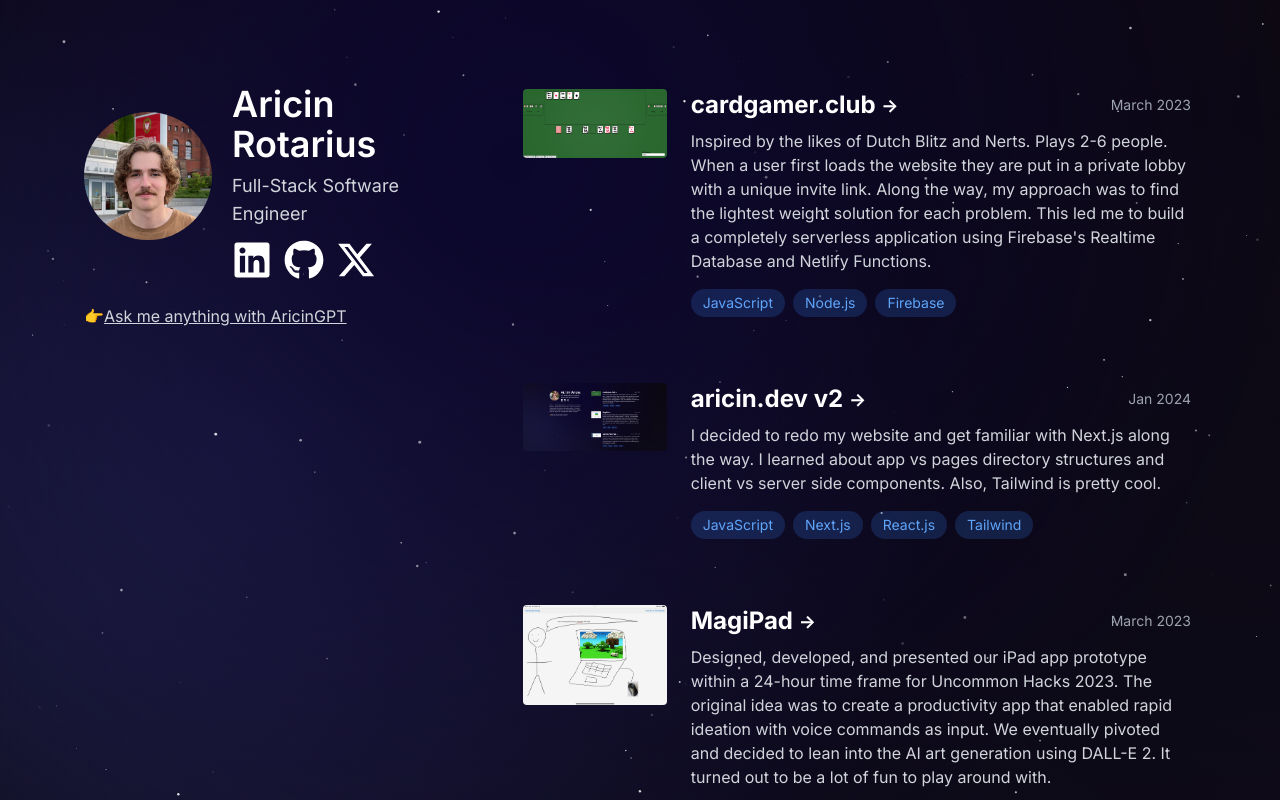
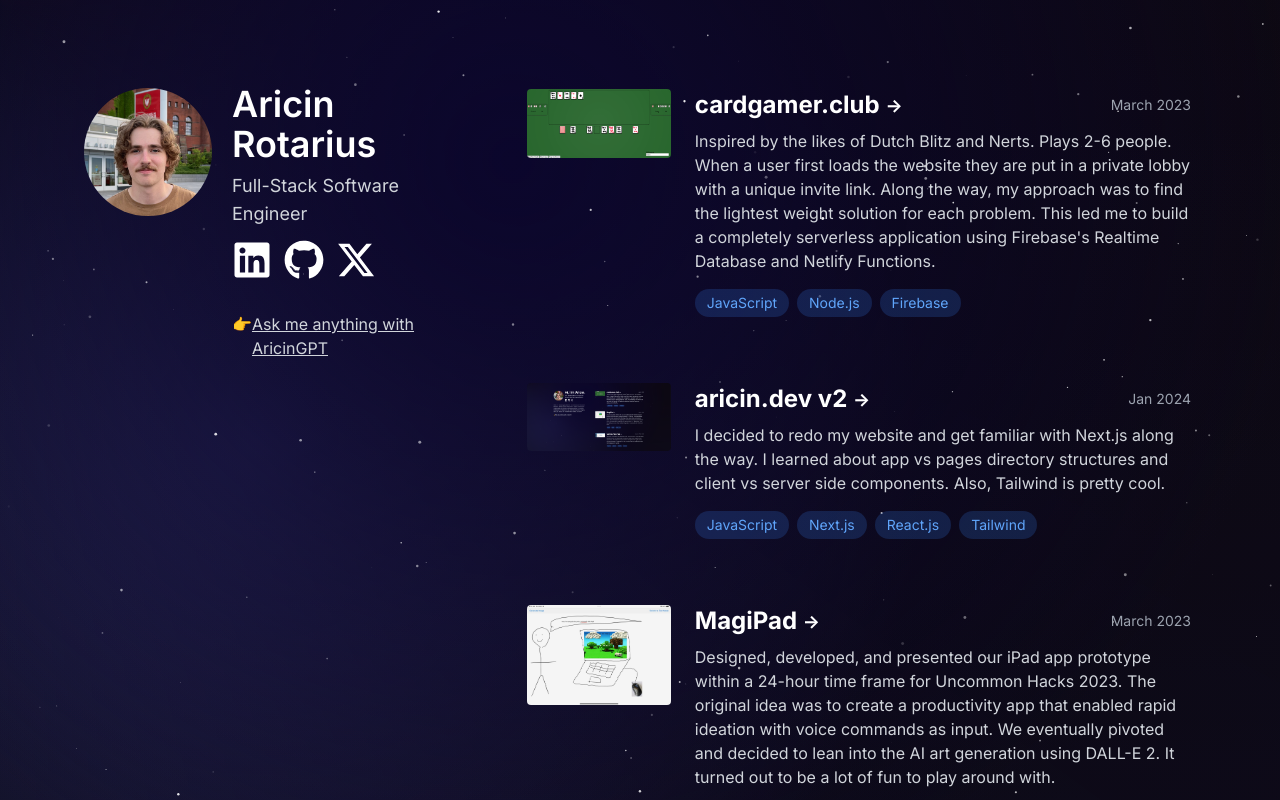
Before and after one commit to aricin/portfolio-v2, a Next.js app: page / in a window 1280 px wide. Shown: the top 800 px of the page. Built offline with nearby package versions, Linux system fonts and the light colour scheme.

Commit message:
Update about me section

```diff
--- a/src/components/About.jsx
+++ b/src/components/About.jsx
@@ -1,11 +1,11 @@
 function About() {
   return (
     <div className='xl:sticky 2xl:top-24 top-16 flex flex-col max-w-lg h-fit mx-auto p-5 pb-16'>
-      <div className='flex flex-col sm:flex-row sm:text-left items-center text-center'>
+      <div className='flex flex-col sm:flex-row sm:text-left items-top text-center'>
         <img
           src='aricin-portrait2.jpg'
           alt='Profile'
-          className='mb-3 w-28 h-28 sm:w-32 sm:h-32 rounded-full'
+          className='mb-3 mt-1 w-28 h-28 sm:w-32 sm:h-32 rounded-full'
         />
         <div className='sm:pl-5'>
           <h1 className='text-4xl sm:text-4xl text-white mb-2 font-semibold'>Aricin Rotarius</h1>
@@ -21,14 +21,14 @@ function About() {
               <img src='x.svg' alt='X' className='w-10 h-10' />
             </a>
           </div>
+          <a href='https://chat.openai.com/g/g-ldBGWxlD0-aricingpt' className='flex row mt-8 justify-center sm:justify-start' target='_blank'>
+            &#128073;
+            <p className=' text-gray-300 underline hover:text-white'>
+              Ask me anything with AricinGPT
+            </p>
+          </a>
         </div>
       </div>
-      <a href='https://chat.openai.com/g/g-ldBGWxlD0-aricingpt' className='flex row mt-6 justify-center sm:justify-start' target='_blank'>
-        &#128073;
-        <p className=' text-gray-300 underline hover:text-white'>
-          Ask me anything with AricinGPT
-        </p>
-      </a>
     </div>
   );
 }
```
